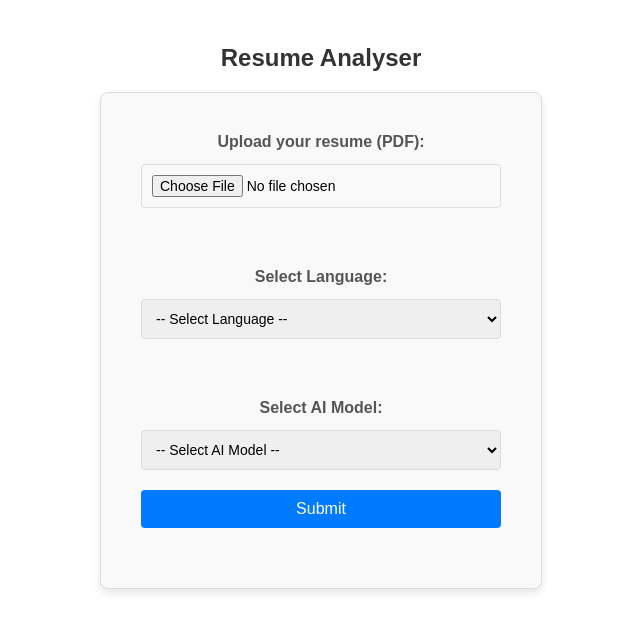
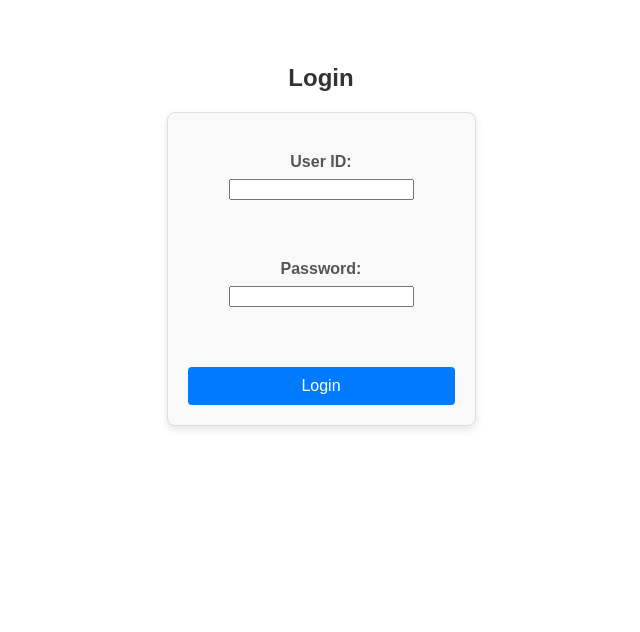
Before and after one commit to varunthaker/resume-analyser, a React (Vite) app in the folder frontend/: page / in a window 1280 px wide. Shown: the top 632 px of the page, without its empty margins (319-959 px from the left). Built offline with nearby package versions, Linux system fonts and the light colour scheme.

Commit message:
added minimal authentication

```diff
--- a/frontend/src/App.tsx
+++ b/frontend/src/App.tsx
@@ -1,81 +1,98 @@
-
-import { useState } from 'react';
-import './styles/App.css'
-import LoadingPage from './pages/LoadingPage';
-import ResponsePage, { responseDataType } from './pages/ResponsePage';
-import Form from './components/forms/Form';
-import { APPSTATE } from './enums/enums';
-import axios from 'axios';
+import { useState } from "react";
+import "./styles/App.css";
+import LoadingPage from "./pages/LoadingPage";
+import ResponsePage, { responseDataType } from "./pages/ResponsePage";
+import Form from "./components/forms/Form";
+import { APPSTATE } from "./enums/enums";
+import axios from "axios";
+import Login from "./components/login/Login";
 
 function App() {
+  const [isAuthenticated, setIsAuthenticated] = useState<boolean>(false);
+  const [appState, setAppState] = useState<string>(APPSTATE.FORM);
+  const [formData, setFormData] = useState({
+    resumeFile: null as File | null,
+    language: "",
+    aiModel: "",
+  });
+  const [responseData, setResponseData] = useState<responseDataType>();
 
-  const[appState, setAppState] = useState<string>(APPSTATE.FORM)
-  const [formData, setFormData] = useState({
-    resumeFile:null as File | null,
-    language:'',
-    aiModel:''
-  })
-  const[responseData, setResponseData] =useState<responseDataType>()
-
-  const handleSubmit = async (event:React.FormEvent<HTMLFormElement>) => {
-    event.preventDefault()
+  const handleSubmit = async (event: React.FormEvent<HTMLFormElement>) => {
+    event.preventDefault();
     if (!formData.resumeFile || !formData.language || !formData.aiModel) {
       alert("Please fill out all fields and upload a file.");
       return;
     }
-    setAppState(APPSTATE.LOADING)
-    const formPayload = new FormData()
-    formPayload.append('resumeFile', formData.resumeFile);
-    formPayload.append('language', formData.language);
-    formPayload.append('aiModel', formData.aiModel);
+    setAppState(APPSTATE.LOADING);
+    const formPayload = new FormData();
+    formPayload.append("resumeFile", formData.resumeFile);
+    formPayload.append("language", formData.language);
+    formPayload.append("aiModel", formData.aiModel);
     try {
-      const response = await axios.post('http://127.0.0.1:8000/api/upload/', formPayload, {
-        headers: {
-          'Content-Type': 'multipart/form-data',
-        },
-      });
+      const response = await axios.post(
+        "http://127.0.0.1:8000/api/upload/",
+        formPayload,
+        {
+          headers: {
+            "Content-Type": "multipart/form-data",
+          },
+        }
+      );
 
-      if(response.data) {
+      if (response.data) {
         console.log("Server Response:", response.data);
-        setResponseData(response.data)
-        setAppState(APPSTATE.RESPONSE)
-        resetFormData()
+        setResponseData(response.data);
+        setAppState(APPSTATE.RESPONSE);
+        resetFormData();
       }
-
     } catch (error) {
-
       if (axios.isAxiosError(error) && error.response) {
         console.error("Error Response:", error.response);
-        alert(`Error: ${error.response.data.error || error.response.data.message || 'Failed to submit resume.'}`);
-
+        alert(
+          `Error: ${
+            error.response.data.error ||
+            error.response.data.message ||
+            "Failed to submit resume."
+          }`
+        );
       } else {
         console.error("Network Error:", error);
         alert("Network error. Please check your connection.");
-
       }
-      resetFormData()
-      setAppState(APPSTATE.FORM)
+      resetFormData();
+      setAppState(APPSTATE.FORM);
     }
-
-  }
+  };
   const resetFormData = () => {
-  setFormData({resumeFile: null,
-  language: '',
-  aiModel: '',})
-
-  }
+    setFormData({ resumeFile: null, language: "", aiModel: "" });
+  };
 
   return (
     <>
-      <h1>Resume Analyser</h1>
-      {appState == APPSTATE.FORM && <Form handleSubmit = {handleSubmit} formData= {formData} setFormData= {setFormData}/>}
-      {appState == APPSTATE.LOADING && <LoadingPage/> }
+      {!isAuthenticated ? (
+        <Login setIsAuthenticated={setIsAuthenticated} />
+      ) : (
+        <>
+          <h1>Resume Analyser</h1>
+          {appState == APPSTATE.FORM && (
+            <Form
+              handleSubmit={handleSubmit}
+              formData={formData}
+              setFormData={setFormData}
+            />
+          )}
+          {appState == APPSTATE.LOADING && <LoadingPage />}
 
-      {appState == APPSTATE.RESPONSE && responseData && <ResponsePage setAppState = {setAppState} responseData={responseData}/> }
-
-
+          {appState == APPSTATE.RESPONSE && responseData && (
+            <ResponsePage
+              setAppState={setAppState}
+              responseData={responseData}
+            />
+          )}
+        </>
+      )}
     </>
-  )
+  );
 }
 
-export default App
+export default App;
--- /dev/null
+++ b/frontend/src/components/login/Login.tsx
@@ -0,0 +1,53 @@
+import "../../styles/login.css";
+
+interface LoginProps {
+  setIsAuthenticated: (value: boolean) => void;
+}
+const Login = (props: LoginProps) => {
+  const { setIsAuthenticated } = props;
+
+  const handleSubmit = async (e: React.FormEvent<HTMLFormElement>) => {
+    e.preventDefault();
+    const formData = new FormData(e.currentTarget);
+
+    try {
+      const response = await fetch("http://127.0.0.1:8000/api/login/", {
+        method: "POST",
+        headers: {
+          "Content-Type": "application/json",
+        },
+        body: JSON.stringify({
+          userId: formData.get("userId"),
+          password: formData.get("password"),
+        }),
+      });
+      if (response.ok) {
+        setIsAuthenticated(true);
+      } else {
+        alert("Login failed");
+      }
+    } catch (error) {
+      console.error("Login error:", error);
+      alert("Login failed");
+    }
+  };
+
+  return (
+    <div>
+      <h1>Login</h1>
+      <form onSubmit={handleSubmit}>
+        <div>
+          <label htmlFor="userId">User ID:</label>
+          <input type="text" id="userId" name="userId" required />
+        </div>
+        <div>
+          <label htmlFor="password">Password:</label>
+          <input type="password" id="password" name="password" required />
+        </div>
+        <button type="submit">Login</button>
+      </form>
+    </div>
+  );
+};
+
+export default Login;
--- /dev/null
+++ b/frontend/src/styles/login.css
@@ -0,0 +1,35 @@
+.login-form {
+  width: 100%;
+  max-width: 400px;
+  padding: 20px;
+  border: 1px solid #ddd;
+  border-radius: 8px;
+  background-color: #f9f9f9;
+  box-shadow: 0 4px 8px rgba(0, 0, 0, 0.1);
+}
+
+.login-form input {
+  width: 100%;
+  padding: 10px;
+  margin-top: 5px;
+  font-size: 14px;
+  border: 1px solid #ddd;
+  border-radius: 4px;
+  box-sizing: border-box;
+}
+
+.login-form button {
+  width: 100%;
+  padding: 10px;
+  margin-top: 20px;
+  font-size: 16px;
+  color: #fff;
+  background-color: #007bff;
+  border: none;
+  border-radius: 4px;
+  cursor: pointer;
+}
+
+.login-form button:hover {
+  background-color: #0056b3;
+}
```
Also changed, not shown: 2 other files (tests, documents, lock files or other folders).
